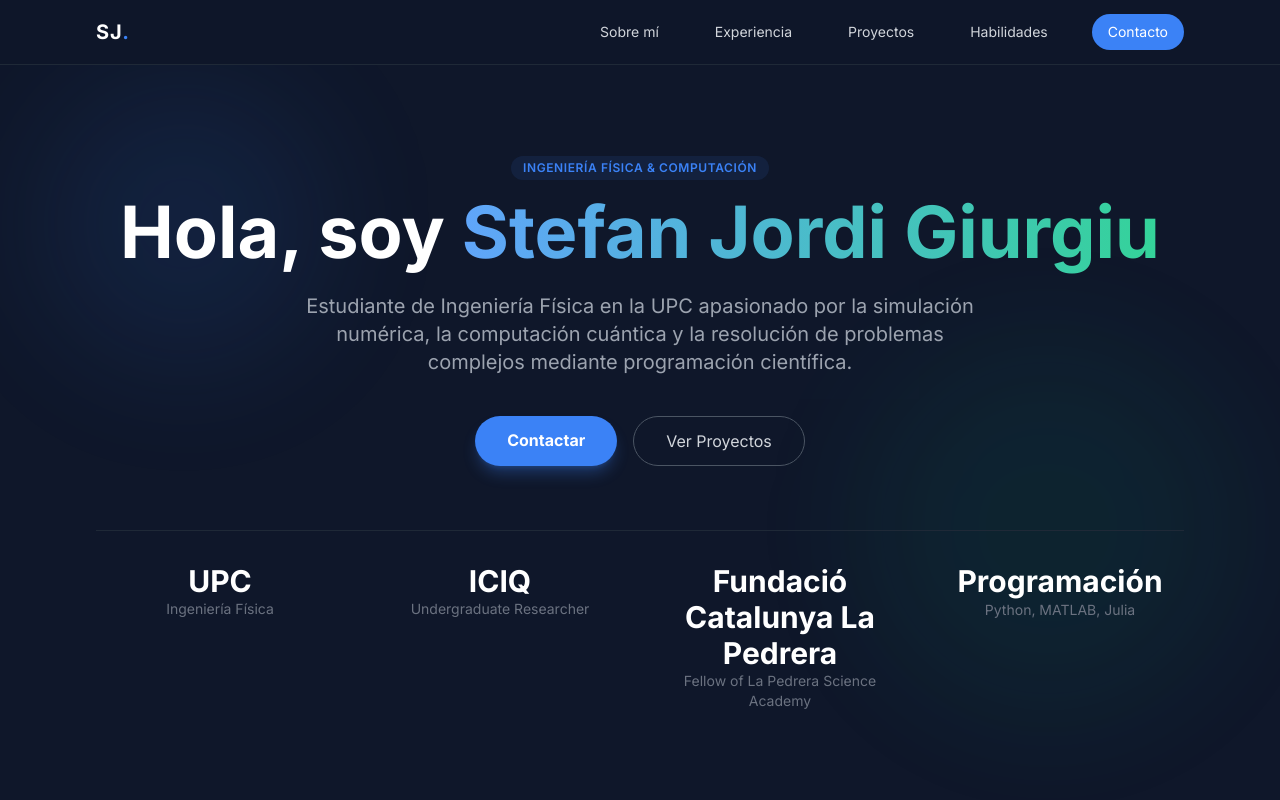
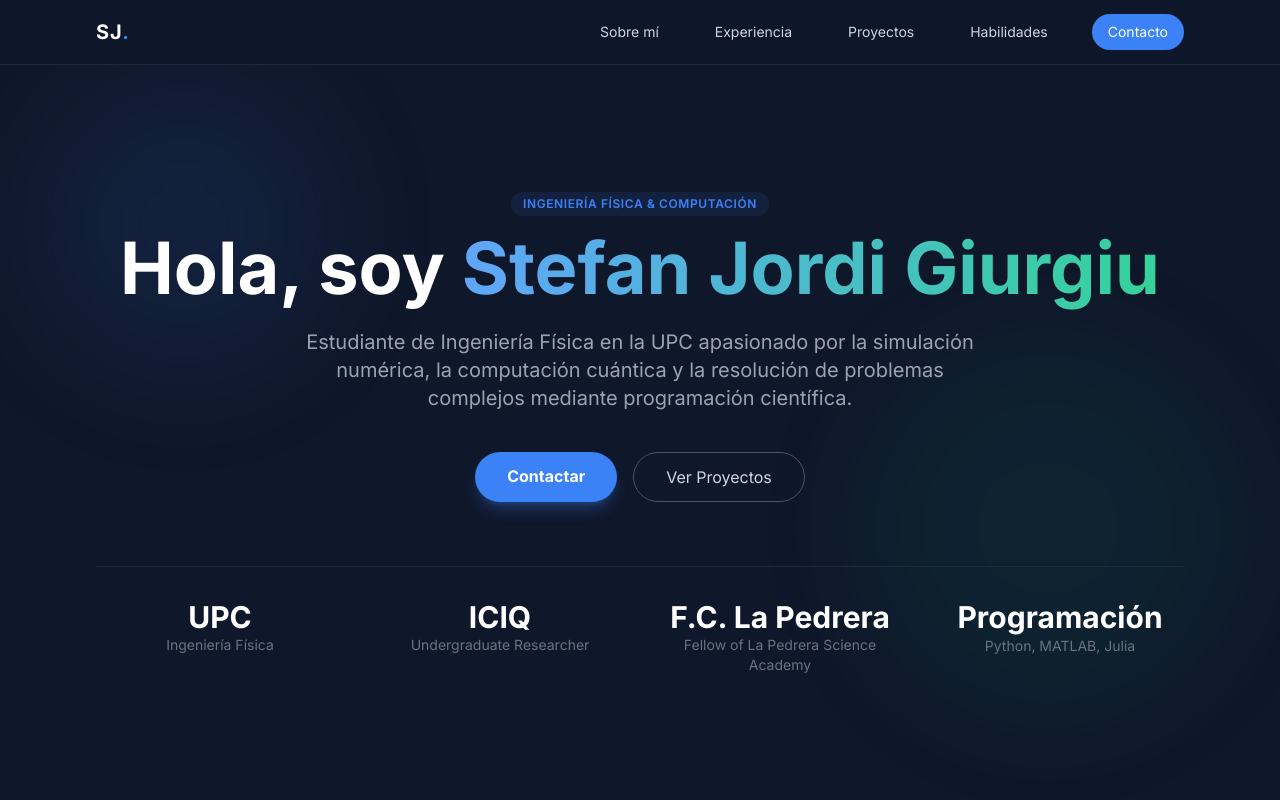
Before and after one commit to stefan-phys-tech/Mi-portafolio, a plain HTML site: page index.html in a window 1280 px wide. Shown: the top 800 px of the page. Drawn offline with nearby package versions, Linux system fonts and the light colour scheme.

Commit message:
Update index.html

```diff
--- a/index.html
+++ b/index.html
@@ -151,7 +151,7 @@
                     <div class="text-sm text-gray-500">Undergraduate Researcher</div>
                 </div>
                 <div>
-                    <div class="text-3xl font-bold text-white">Fundació Catalunya La Pedrera</div>
+                    <div class="text-3xl font-bold text-white">F.C. La Pedrera</div>
                     <div class="text-sm text-gray-500">Fellow of La Pedrera Science Academy</div>
                 </div>
                 <div>
```
